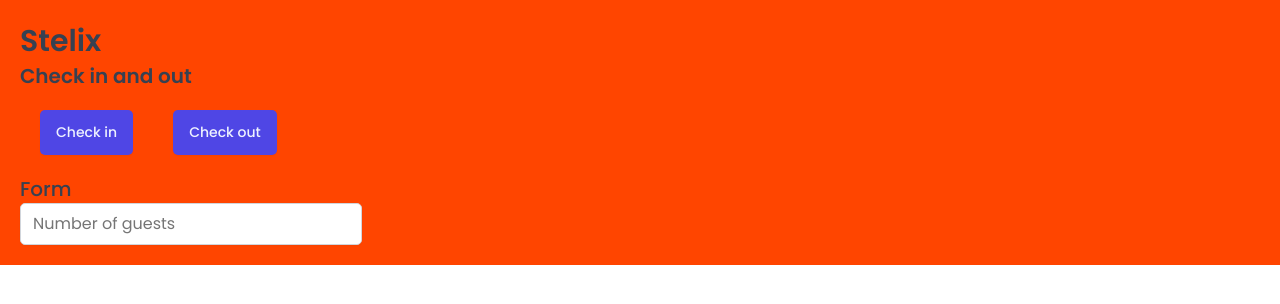
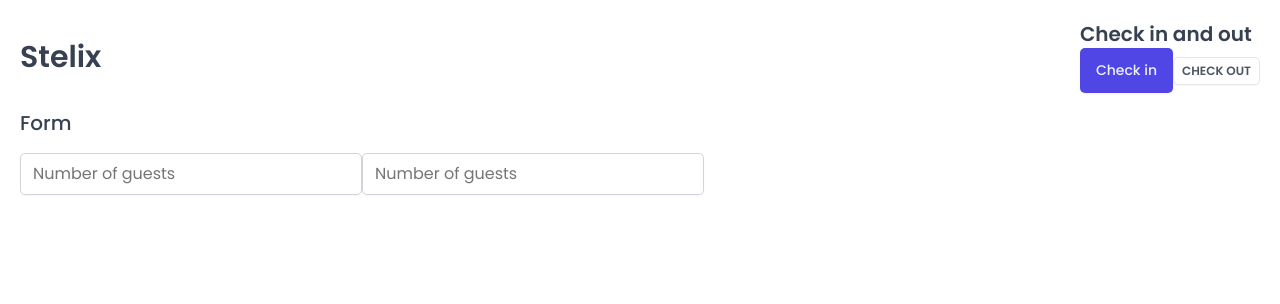
Before and after one commit to MatinT-SA/stelix, a React (Vite) app: page / in a window 1280 px wide. Shown: the top 304 px of the page. Built offline with nearby package versions, Linux system fonts and the light colour scheme; a web font is replaced by a local one.

Commit message:
having some other reusable components for our varition and size for buttons

```diff
--- a/src/App.jsx
+++ b/src/App.jsx
@@ -4,9 +4,10 @@ import GlobalStyle from "./styles/GlobalStyles";
 import Button from "./ui/Button";
 import Input from "./ui/Input";
 import Heading from "./ui/Heading";
+import Row from "./ui/Row";
 
 const StyledApp = styled.div`
-  background-color: orangered;
+  /* background-color: orangered; */
   padding: 20px;
 `;
 
@@ -15,13 +16,32 @@ function App() {
     <>
       <GlobalStyle />
       <StyledApp>
-        <Heading as="h1">Stelix</Heading>
-        <Heading as="h2">Check in and out</Heading>
-        <Button onClick={() => alert("check in")}>Check in</Button>
-        <Button onClick={() => alert("check out")}>Check out</Button>
-        <Heading as="h3">Form</Heading>
+        <Row>
+          <Row type="horizontal">
+            <Heading as="h1">Stelix</Heading>
+            <div>
+              <Heading as="h2">Check in and out</Heading>
+              <Button s onClick={() => alert("check in")}>
+                Check in
+              </Button>
+              <Button
+                variation="secondary"
+                size="small"
+                onClick={() => alert("check out")}
+              >
+                Check out
+              </Button>
+            </div>
+          </Row>
 
-        <Input type="number" placeholder="Number of guests" />
+          <Row>
+            <Heading as="h3">Form</Heading>
+            <form>
+              <Input type="number" placeholder="Number of guests" />
+              <Input type="number" placeholder="Number of guests" />
+            </form>
+          </Row>
+        </Row>
       </StyledApp>
     </>
   );
--- a/src/ui/Button.jsx
+++ b/src/ui/Button.jsx
@@ -49,20 +49,17 @@ const variations = {
 };
 
 const Button = styled.button`
-  font-size: 1.4rem;
-  padding: 1.2rem 1.6rem;
-  font-weight: 500;
   border: none;
   border-radius: var(--border-radius-sm);
-  background-color: var(--color-brand-600);
-  color: var(--color-brand-50);
   box-shadow: var(--shadow-sm);
-  cursor: pointer;
-  margin: 20px;
 
-  &:hover {
-    background-color: var(--color-brand-700);
-  }
+  ${(props) => sizes[props.size]}
+  ${(props) => variations[props.variation]}
 `;
 
+Button.defaultProps = {
+  variation: "primary",
+  size: "medium",
+};
+
 export default Button;
--- /dev/null
+++ b/src/ui/Row.jsx
@@ -0,0 +1,25 @@
+import styled, { css } from "styled-components";
+
+const Row = styled.div`
+  display: flex;
+
+  ${(props) =>
+    props.type === "horizontal" &&
+    css`
+      justify-content: space-between;
+      align-items: center;
+    `}
+
+  ${(props) =>
+    props.type === "vertical" &&
+    css`
+      flex-direction: column;
+      gap: 1.6rem;
+    `}
+`;
+
+Row.defaultProps = {
+  type: "vertical",
+};
+
+export default Row;
```
